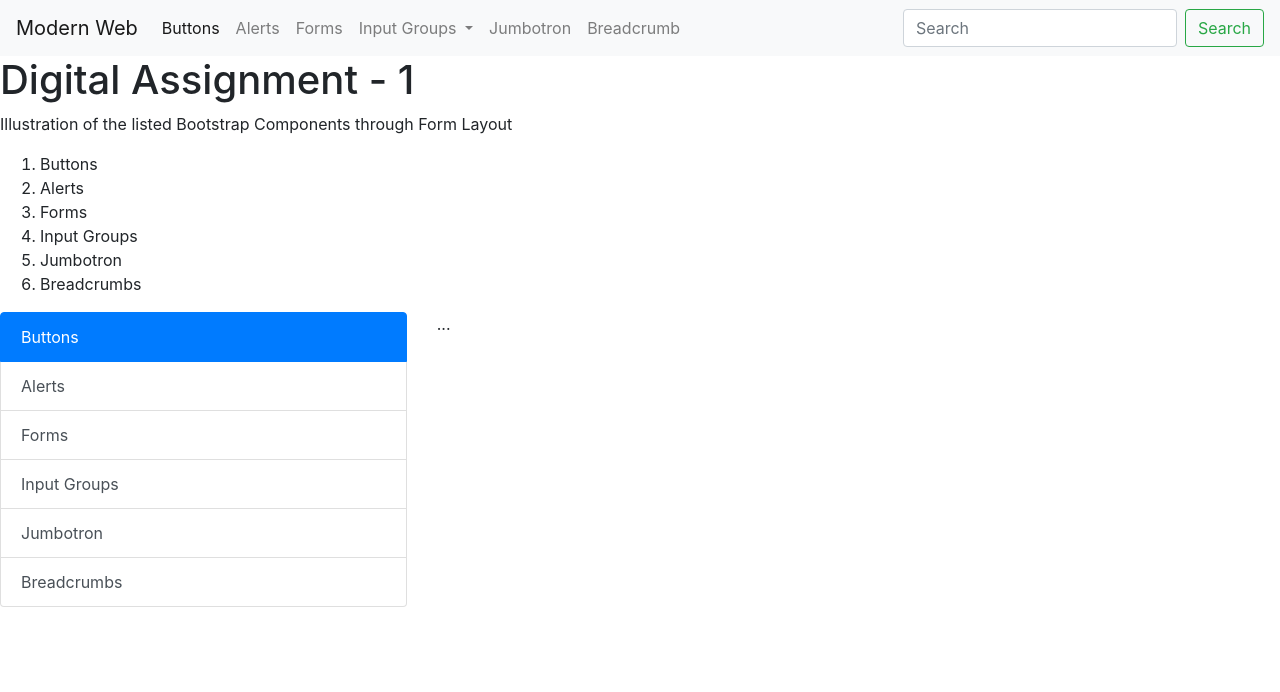
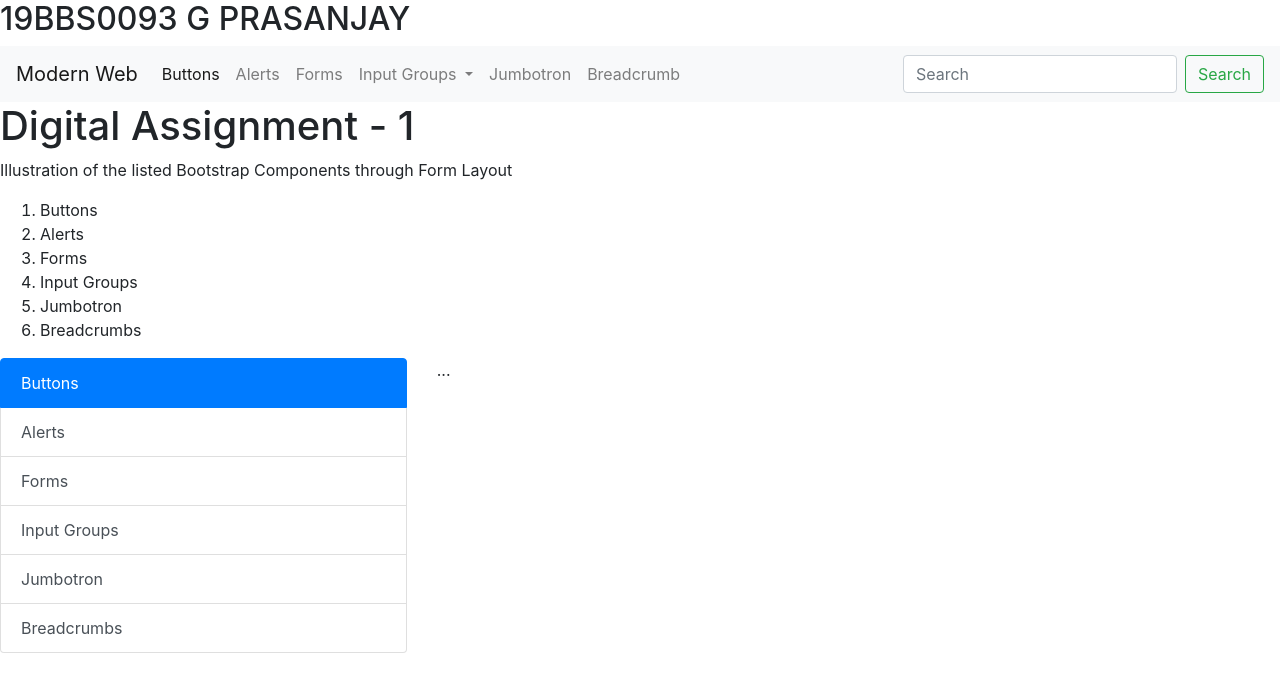
Before and after one commit to prasanjayreddy/webAssessment2, a plain HTML site: page index.html in a window 1280 px wide. Drawn offline with nearby package versions, Linux system fonts and the light colour scheme.

Commit message:
Update index.html

```diff
--- a/index.html
+++ b/index.html
@@ -14,6 +14,7 @@
 </head>
 
 <body>
+    <h2>19BBS0093 G PRASANJAY</h2>
     <nav class="navbar navbar-expand-lg navbar-light bg-light">
         <a class="navbar-brand"
             href="file:///C:/Users/sahil/OneDrive/Documents/Mordern%20Web%20app%20lab/Activity-1-CSS/index.html#">Modern
```
